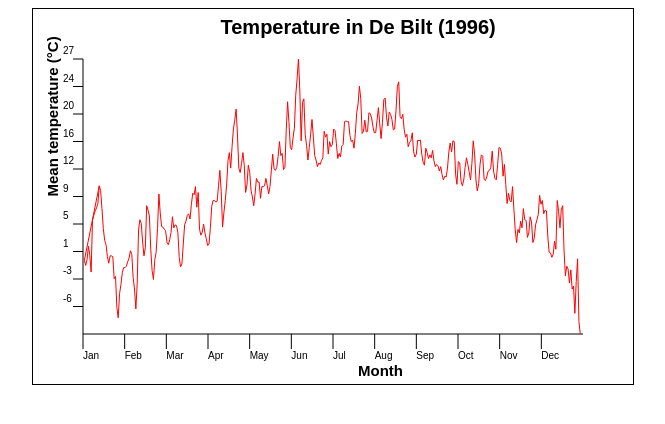
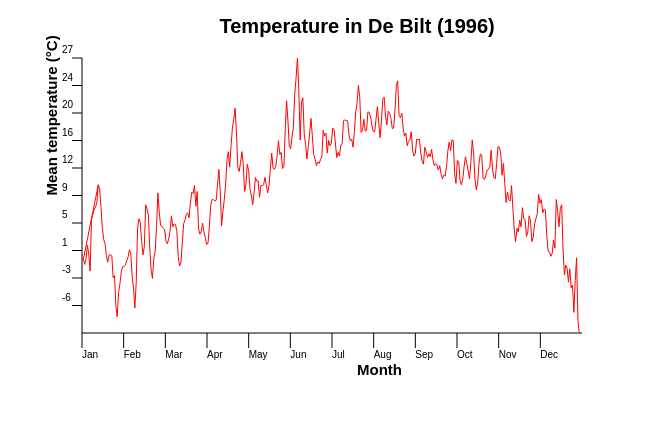
Before and after one commit to StevenProg/DataProcessing, a plain HTML site: page Homework/Week2/knmi_correct.html in a window 1280 px wide. Shown: the whole page, without its empty margins (161-826 px from the left). Drawn offline with Linux system fonts and the light colour scheme.

Commit message:
Final commented

```diff
--- a/Homework/Week2/knmi_correct.html
+++ b/Homework/Week2/knmi_correct.html
@@ -485,7 +485,6 @@
         }
         </script>
         <style type="text/css">
-                canvas { border: 1px solid black; }
         </style>
     </head>
     <body onload = 'draw();'>
```
